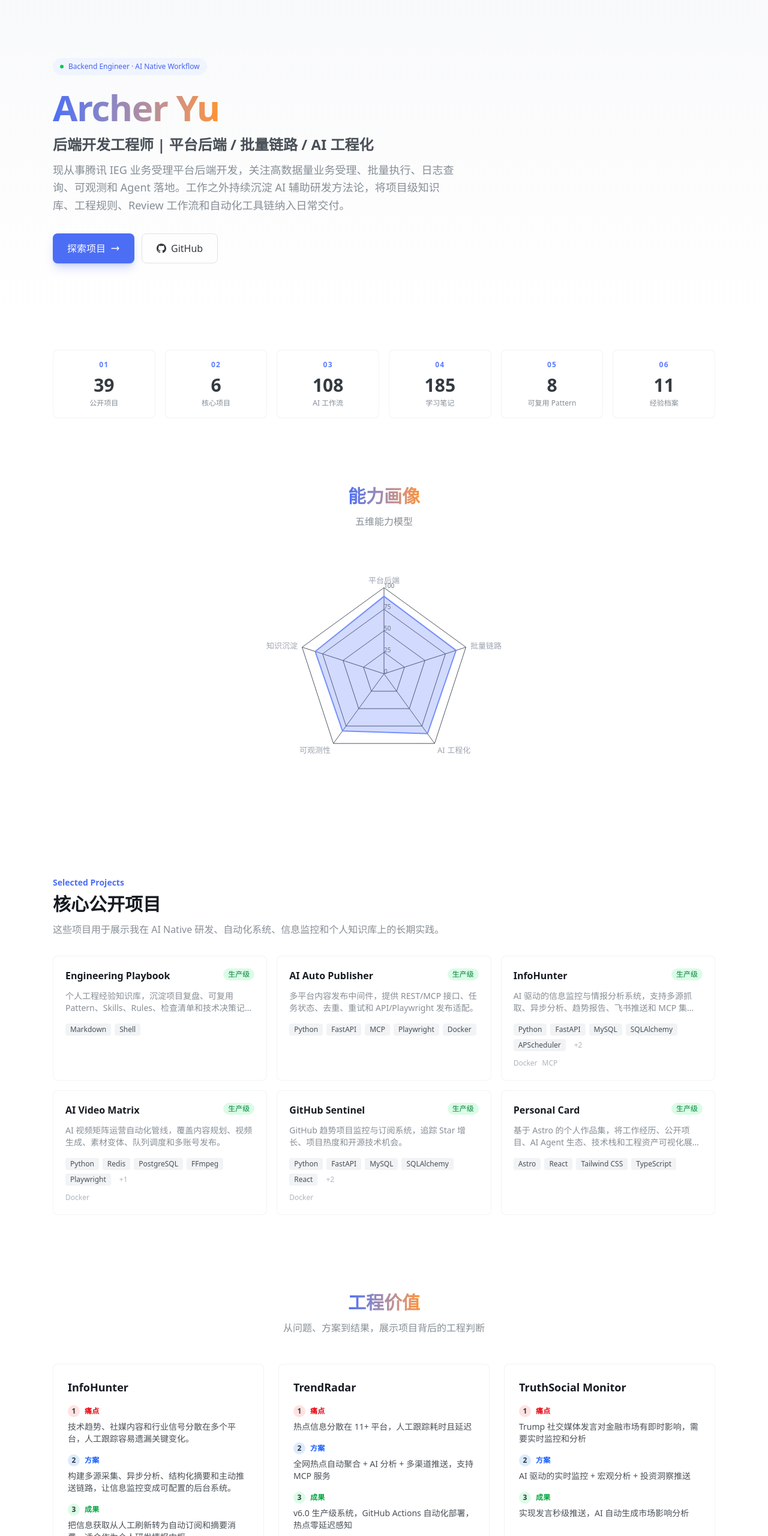
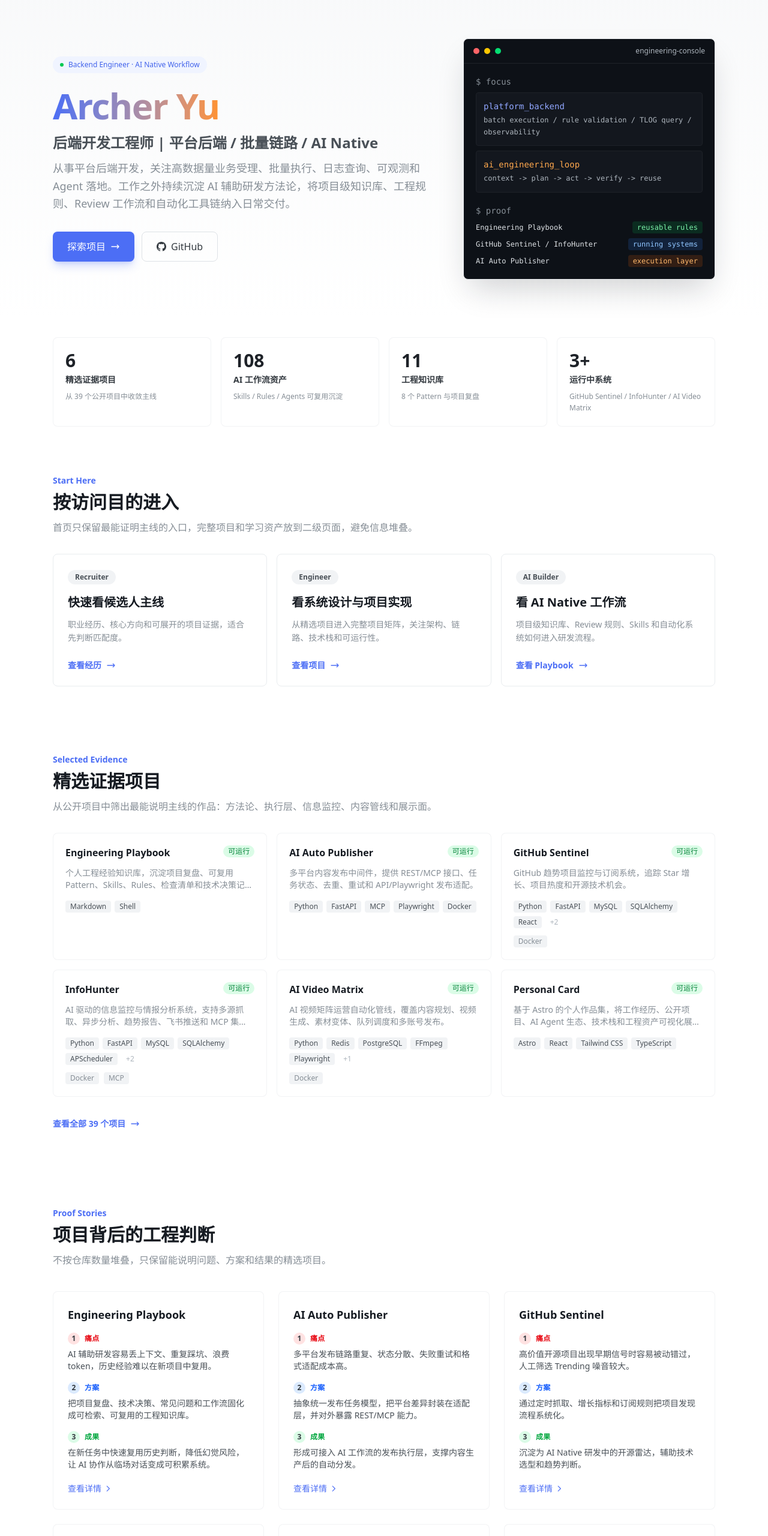
Before and after one commit to yupeng0512/personal-card, an Astro site: page / in a window 1280 px wide. Shown: the part 80-2640 px from the top of the page at 60% size. Built offline with nearby package versions, Linux system fonts and the light colour scheme; Astro itself is replaced by a stand-in of ours.

Commit message:
Refine portfolio evidence path

```diff
--- a/src/components/AgentEcosystem.astro
+++ b/src/components/AgentEcosystem.astro
@@ -27,7 +27,7 @@ const sortedTypes = Object.entries(agentsByType).sort((a, b) => b[1].length - a[
       <span class="gradient-text">AI Agent 生态</span>
     </h2>
     <p class="text-surface-500 dark:text-surface-400 max-w-lg mx-auto">
-      用 AI 构建 AI 工具链 — {workspaceData.agents.length} 个专用 Agent 覆盖开发全流程
+      把高频研发任务沉淀为可复用 Agent 工作流，覆盖代码理解、Review、分析和效率工具。
     </p>
   </div>
 
--- a/src/components/Hero.astro
+++ b/src/components/Hero.astro
@@ -7,8 +7,9 @@ const { profile } = overrides;
 <section class="relative overflow-hidden">
   <div class="absolute inset-0 -z-10 bg-[linear-gradient(180deg,rgba(248,249,250,0.96),rgba(255,255,255,1))] dark:bg-[linear-gradient(180deg,rgba(13,17,23,1),rgba(22,27,34,0.96))]"></div>
 
-  <div class="max-w-6xl mx-auto px-4 sm:px-6 pt-20 pb-16 sm:pt-28 sm:pb-24">
-    <div class="max-w-3xl">
+  <div class="max-w-6xl mx-auto px-4 sm:px-6 pt-14 pb-12 sm:pt-20 sm:pb-16">
+    <div class="grid gap-10 lg:grid-cols-[minmax(0,1fr)_420px] lg:items-center">
+      <div>
         <div class="inline-flex items-center gap-2 px-3 py-1.5 rounded-full bg-primary-50 dark:bg-primary-900/30 text-primary-700 dark:text-primary-300 text-xs font-medium mb-6">
           <span class="w-1.5 h-1.5 rounded-full bg-green-500"></span>
           Backend Engineer · AI Native Workflow
@@ -49,5 +50,50 @@ const { profile } = overrides;
           </a>
         </div>
       </div>
+
+      <div class="rounded-lg border border-surface-200 bg-surface-950 text-surface-100 shadow-2xl shadow-surface-900/20 dark:border-surface-700">
+        <div class="flex items-center justify-between border-b border-surface-800 px-4 py-3">
+          <div class="flex items-center gap-2">
+            <span class="h-2.5 w-2.5 rounded-full bg-red-400"></span>
+            <span class="h-2.5 w-2.5 rounded-full bg-yellow-400"></span>
+            <span class="h-2.5 w-2.5 rounded-full bg-green-400"></span>
+          </div>
+          <span class="text-xs text-surface-400">engineering-console</span>
+        </div>
+        <div class="space-y-5 p-5 font-mono text-sm">
+          <div>
+            <div class="mb-2 text-surface-500">$ focus</div>
+            <div class="grid gap-2">
+              <div class="rounded border border-surface-800 bg-surface-900/70 p-3">
+                <div class="text-primary-300">platform_backend</div>
+                <div class="mt-1 text-xs leading-relaxed text-surface-400">batch execution / rule validation / TLOG query / observability</div>
+              </div>
+              <div class="rounded border border-surface-800 bg-surface-900/70 p-3">
+                <div class="text-accent-400">ai_engineering_loop</div>
+                <div class="mt-1 text-xs leading-relaxed text-surface-400">context -> plan -> act -> verify -> reuse</div>
+              </div>
+            </div>
+          </div>
+
+          <div>
+            <div class="mb-2 text-surface-500">$ proof</div>
+            <div class="space-y-2 text-xs text-surface-300">
+              <div class="flex items-center justify-between gap-3">
+                <span>Engineering Playbook</span>
+                <span class="rounded bg-green-500/15 px-2 py-0.5 text-green-300">reusable rules</span>
+              </div>
+              <div class="flex items-center justify-between gap-3">
+                <span>GitHub Sentinel / InfoHunter</span>
+                <span class="rounded bg-blue-500/15 px-2 py-0.5 text-blue-300">running systems</span>
+              </div>
+              <div class="flex items-center justify-between gap-3">
+                <span>AI Auto Publisher</span>
+                <span class="rounded bg-orange-500/15 px-2 py-0.5 text-orange-300">execution layer</span>
+              </div>
+            </div>
+          </div>
+        </div>
+      </div>
+    </div>
   </div>
 </section>
--- a/src/components/ProjectCard.astro
+++ b/src/components/ProjectCard.astro
@@ -20,10 +20,10 @@ const statusColors: Record<string, string> = {
 };
 
 const statusLabels: Record<string, string> = {
-  production: '生产级',
-  learning: '学习中',
+  production: '可运行',
+  learning: '实验',
   tool: '工具',
-  docs: '文档',
+  docs: '知识库',
 };
 ---
 
@@ -56,10 +56,10 @@ const statusLabels: Record<string, string> = {
 
   <div class="flex items-center gap-2 mt-3">
     {hasDocker && (
-      <span class="text-xs text-surface-400" title="Docker 部署">Docker</span>
+      <span class="rounded bg-surface-100 px-2 py-0.5 text-xs text-surface-500 dark:bg-surface-800 dark:text-surface-400" title="Docker 部署">Docker</span>
     )}
     {hasMCP && (
-      <span class="text-xs text-surface-400" title="MCP 服务">MCP</span>
+      <span class="rounded bg-surface-100 px-2 py-0.5 text-xs text-surface-500 dark:bg-surface-800 dark:text-surface-400" title="MCP 服务">MCP</span>
     )}
   </div>
 </a>
--- /dev/null
+++ b/src/components/StartHere.astro
@@ -0,0 +1,63 @@
+---
+const routes = [
+  {
+    label: 'Recruiter',
+    title: '快速看候选人主线',
+    description: '职业经历、核心方向和可展开的项目证据，适合先判断匹配度。',
+    href: '/about',
+    action: '查看经历',
+  },
+  {
+    label: 'Engineer',
+    title: '看系统设计与项目实现',
+    description: '从精选项目进入完整项目矩阵，关注架构、链路、技术栈和可运行性。',
+    href: '/projects',
+    action: '查看项目',
+  },
+  {
+    label: 'AI Builder',
+    title: '看 AI Native 工作流',
+    description: '项目级知识库、Review 规则、Skills 和自动化系统如何进入研发流程。',
+    href: 'https://github.com/yupeng0512/engineering-playbook',
+    action: '查看 Playbook',
+    external: true,
+  },
+];
+---
+
+<section class="max-w-6xl mx-auto px-4 sm:px-6 py-12">
+  <div class="mb-8">
+    <p class="mb-2 text-sm font-semibold text-primary-600 dark:text-primary-400">Start Here</p>
+    <h2 class="text-3xl font-bold text-surface-900 dark:text-white">按访问目的进入</h2>
+    <p class="mt-3 max-w-2xl text-surface-500 dark:text-surface-400">
+      首页只保留最能证明主线的入口，完整项目和学习资产放到二级页面，避免信息堆叠。
+    </p>
+  </div>
+
+  <div class="grid gap-4 md:grid-cols-3">
+    {routes.map(route => (
+      <a
+        href={route.href}
+        target={route.external ? '_blank' : undefined}
+        rel={route.external ? 'noopener noreferrer' : undefined}
+        class="group flex min-h-48 flex-col justify-between rounded-lg border border-surface-200 bg-white p-6 transition-all duration-300 hover:-translate-y-1 hover:border-primary-300 hover:shadow-lg dark:border-surface-700 dark:bg-surface-900"
+      >
+        <div>
+          <div class="mb-4 inline-flex rounded-full bg-surface-100 px-3 py-1 text-xs font-semibold text-surface-600 dark:bg-surface-800 dark:text-surface-300">
+            {route.label}
+          </div>
+          <h3 class="text-xl font-bold text-surface-900 transition-colors group-hover:text-primary-600 dark:text-white dark:group-hover:text-primary-400">
+            {route.title}
+          </h3>
+          <p class="mt-3 text-sm leading-relaxed text-surface-500 dark:text-surface-400">{route.description}</p>
+        </div>
+        <div class="mt-6 inline-flex items-center gap-2 text-sm font-semibold text-primary-600 dark:text-primary-400">
+          {route.action}
+          <svg class="h-4 w-4 transition-transform group-hover:translate-x-1" fill="none" viewBox="0 0 24 24" stroke="currentColor">
+            <path stroke-linecap="round" stroke-linejoin="round" stroke-width="2" d="M17 8l4 4m0 0l-4 4m4-4H3" />
+          </svg>
+        </div>
+      </a>
+    ))}
+  </div>
+</section>
--- a/src/components/StatsPanel.astro
+++ b/src/components/StatsPanel.astro
@@ -8,24 +8,38 @@ const featuredProjects = getFeaturedProjects().length;
 const aiWorkflows = stats.totalAgents + stats.totalSkills;
 
 const statItems = [
-  { label: '公开项目', value: totalProjects, icon: '01' },
-  { label: '核心项目', value: featuredProjects, icon: '02' },
-  { label: 'AI 工作流', value: aiWorkflows, icon: '03' },
-  { label: '学习笔记', value: stats.totalNotes, icon: '04' },
-  { label: '可复用 Pattern', value: stats.totalPatterns, icon: '05' },
-  { label: '经验档案', value: stats.totalExperienceArchives, icon: '06' },
+  {
+    label: '精选证据项目',
+    value: featuredProjects,
+    detail: `从 ${totalProjects} 个公开项目中收敛主线`,
+  },
+  {
+    label: 'AI 工作流资产',
+    value: aiWorkflows,
+    detail: 'Skills / Rules / Agents 可复用沉淀',
+  },
+  {
+    label: '工程知识库',
+    value: stats.totalExperienceArchives,
+    detail: `${stats.totalPatterns} 个 Pattern 与项目复盘`,
+  },
+  {
+    label: '运行中系统',
+    value: '3+',
+    detail: 'GitHub Sentinel / InfoHunter / AI Video Matrix',
+  },
 ];
 ---
 
-<section class="max-w-6xl mx-auto px-4 sm:px-6 py-12">
-  <div class="grid grid-cols-2 sm:grid-cols-3 lg:grid-cols-6 gap-4">
+<section class="max-w-6xl mx-auto px-4 sm:px-6 py-8">
+  <div class="grid gap-4 sm:grid-cols-2 lg:grid-cols-4">
     {statItems.map(item => (
-      <div class="glass rounded-lg p-4 text-center card-hover">
-        <div class="text-xs font-semibold tracking-widest text-primary-500 dark:text-primary-400 mb-2">{item.icon}</div>
-        <div class="text-2xl sm:text-3xl font-bold text-surface-700 dark:text-white">
+      <div class="glass rounded-lg p-5 card-hover">
+        <div class="text-2xl sm:text-3xl font-bold text-surface-800 dark:text-white">
           {item.value}
         </div>
-        <div class="text-xs text-surface-500 dark:text-surface-400 mt-1">{item.label}</div>
+        <div class="mt-1 text-sm font-semibold text-surface-700 dark:text-surface-200">{item.label}</div>
+        <div class="mt-2 text-xs leading-relaxed text-surface-500 dark:text-surface-400">{item.detail}</div>
       </div>
     ))}
   </div>
--- a/src/components/ValueStory.astro
+++ b/src/components/ValueStory.astro
@@ -1,16 +1,17 @@
 ---
 import overrides from '../data/overrides.json';
 
-const valueProjects = overrides.projects.filter((p: any) => p.valueStory);
+const valueProjects = overrides.projects
+  .filter((p: any) => p.valueStory && p.featured)
+  .sort((a: any, b: any) => (a.featuredOrder || 999) - (b.featuredOrder || 999));
 ---
 
 <section class="max-w-6xl mx-auto px-4 sm:px-6 py-16">
-  <div class="text-center mb-12">
-    <h2 class="text-3xl font-bold mb-3">
-      <span class="gradient-text">工程价值</span>
-    </h2>
-    <p class="text-surface-500 dark:text-surface-400 max-w-lg mx-auto">
-      从问题、方案到结果，展示项目背后的工程判断
+  <div class="mb-10">
+    <p class="mb-2 text-sm font-semibold text-primary-600 dark:text-primary-400">Proof Stories</p>
+    <h2 class="text-3xl font-bold text-surface-900 dark:text-white">项目背后的工程判断</h2>
+    <p class="mt-3 max-w-2xl text-surface-500 dark:text-surface-400">
+      不按仓库数量堆叠，只保留能说明问题、方案和结果的精选项目。
     </p>
   </div>
 
--- a/src/data/overrides.json
+++ b/src/data/overrides.json
@@ -1,9 +1,9 @@
 {
   "profile": {
     "name": "Archer Yu",
-    "title": "后端开发工程师 | 平台后端 / 批量链路 / AI 工程化",
+    "title": "后端开发工程师 | 平台后端 / 批量链路 / AI Native",
     "tagline": "平台后端 · 高数据量批量链路 · AI Native 研发工作流",
-    "bio": "现从事腾讯 IEG 业务受理平台后端开发，关注高数据量业务受理、批量执行、日志查询、可观测和 Agent 落地。工作之外持续沉淀 AI 辅助研发方法论，将项目级知识库、工程规则、Review 工作流和自动化工具链纳入日常交付。",
+    "bio": "从事平台后端开发，关注高数据量业务受理、批量执行、日志查询、可观测和 Agent 落地。工作之外持续沉淀 AI 辅助研发方法论，将项目级知识库、工程规则、Review 工作流和自动化工具链纳入日常交付。",
     "contact": {
       "github": "https://github.com/yupeng0512",
       "email": "yp13775738821@gmail.com"
@@ -17,7 +17,7 @@
       "category": "info-monitoring",
       "status": "production",
       "featured": true,
-      "featuredOrder": 3,
+      "featuredOrder": 4,
       "techStack": ["Python", "FastAPI", "MySQL", "SQLAlchemy", "APScheduler", "httpx", "Docker"],
       "highlights": ["抓取、存储、AI 分析、摘要推送分层解耦", "支持多内容源订阅与趋势报告生成", "集成 Feishu、MCP 和 Web Dashboard"],
       "valueStory": {
@@ -46,7 +46,7 @@
       "valueStory": {
         "problem": "热点信息分散在 11+ 平台，人工跟踪耗时且延迟",
         "solution": "全网热点自动聚合 + AI 分析 + 多渠道推送，支持 MCP 服务",
-        "result": "v6.0 生产级系统，GitHub Actions 自动化部署，热点零延迟感知"
+        "result": "沉淀为自动化监控与摘要链路，通过 GitHub Actions 维护定时运行。"
       }
     },
     {
@@ -60,7 +60,7 @@
       "valueStory": {
         "problem": "Trump 社交媒体发言对金融市场有即时影响，需要实时监控和分析",
         "solution": "AI 驱动的实时监控 + 宏观分析 + 投资洞察推送",
-        "result": "实现发言秒级推送，AI 自动生成市场影响分析"
+        "result": "实现自动抓取与推送，AI 生成市场影响摘要。"
       }
     },
     {
@@ -70,7 +70,7 @@
       "category": "info-monitoring",
       "status": "production",
       "featured": true,
-      "featuredOrder": 5,
+      "featuredOrder": 3,
       "techStack": ["Python", "FastAPI", "MySQL", "SQLAlchemy", "React", "Tailwind CSS", "Docker"],
       "highlights": ["按时间窗口追踪开源项目增长趋势", "FastAPI 后端 + React Dashboard", "支持调度任务、订阅配置和 MCP 集成"],
       "valueStory": {
@@ -257,7 +257,7 @@
       "category": "tooling",
       "status": "production",
       "featured": true,
-      "featuredOrder": 4,
+      "featuredOrder": 5,
       "techStack": ["Python", "Redis", "PostgreSQL", "FFmpeg", "Playwright", "Docker"],
       "highlights": ["n8n 编排到发布 Worker 的异步管线", "FFmpeg 素材变体与多账号任务路由", "Redis Queue + 状态库管理发布任务"],
       "valueStory": {
@@ -269,7 +269,7 @@
     {
       "slug": "voice-agui-client",
       "name": "Voice-AGUI",
-      "description": "全球首个多 Agent 语音协作会议室系统，通过语音播报和实时通信让多个 AI Agent 像人类团队一样开会协作。",
+      "description": "多 Agent 语音协作会议室原型，通过语音播报和实时通信探索多个 AI Agent 的协作方式。",
       "category": "ai-agent",
       "status": "production",
       "techStack": ["React", "TypeScript", "Node.js", "Socket.io", "Azure TTS", "Webpack"],
@@ -277,7 +277,7 @@
       "valueStory": {
         "problem": "AI Agent 多数是单轮对话，缺乏多 Agent 实时协作场景",
         "solution": "构建会议室概念，多 Agent 语音协作 + 实时通信 + AGUI 协议",
-        "result": "实现软件开发、内容创作、咨询服务等多场景 Agent 团队协作"
+        "result": "验证软件开发、内容创作、咨询服务等多场景 Agent 协作体验。"
       }
     },
     {
@@ -307,13 +307,13 @@
     {
       "slug": "openclaw-playbook",
       "name": "OpenClaw Playbook",
-      "description": "OpenClaw AI Agent 框架高价值使用场景与商业化落地方案手册，基于 Discord 922 位开发者实战数据 + ClawHub 5705 个技能生态调研，覆盖 12 大场景分类与优先级矩阵。",
+      "description": "OpenClaw AI Agent 框架高价值使用场景与商业化落地方案手册，基于社区讨论和 Skill 生态调研，覆盖 12 大场景分类与优先级矩阵。",
       "category": "ai-agent",
       "status": "production",
       "techStack": ["Markdown"],
-      "highlights": ["12 大落地场景分类 + 优先级矩阵", "5705 个 Skill 生态安全审计（48.2% 过滤率）", "P0-P3 四级优先级落地指南"],
+      "highlights": ["12 大落地场景分类 + 优先级矩阵", "Skill 生态安全审计与场景筛选", "P0-P3 四级优先级落地指南"],
       "valueStory": {
-        "problem": "OpenClaw 234k+ Stars 但缺少系统化的商业落地方案参考",
+        "problem": "热门 Agent 框架生态增长较快，但缺少系统化的商业落地方案参考",
         "solution": "基于 Discord 社区 + ClawHub 技能市场 + 技术博客等多源数据，输出标准化调研报告",
         "result": "12 大场景分类，覆盖个人助理、开发者工作流、企业自动化等核心赛道"
       }
@@ -343,7 +343,7 @@
       "valueStory": {
         "problem": "多个 Docker 项目的告警分散，需要逐个检查容器日志才能发现问题",
         "solution": "统一告警面板 + SDK 主动上报 + 定时健康探测，收敛所有告警至单一界面",
-        "result": "一目了然掌握所有项目运行状态，critical 事件秒级推送"
+        "result": "统一掌握多个项目运行状态，critical 事件集中推送。"
       }
     },
     {
--- a/src/pages/about.astro
+++ b/src/pages/about.astro
@@ -28,7 +28,7 @@ const { stats } = workspaceData;
         <p>
           工作中，我参与 IEG 业务受理平台后端建设，覆盖批量执行、安全校验、TLOG 查询、可观测和 Agent 落地探索等方向。
           工作之余，我构建了 {stats.totalProjects} 个个人项目，覆盖 AI Agent、信息监控、自动化工具和知识管理等方向，
-          其中 {stats.productionProjects} 个具备生产化运行能力。
+          其中 {stats.productionProjects} 个具备可运行或可部署形态。
         </p>
         <p>
           驱动我的不是技术标签本身，而是一个更具体的问题：<em class="text-surface-800 dark:text-surface-200">如何让 AI 能力进入真实研发和业务链路，
--- a/src/pages/index.astro
+++ b/src/pages/index.astro
@@ -2,25 +2,15 @@
 import BaseLayout from '../layouts/BaseLayout.astro';
 import Hero from '../components/Hero.astro';
 import StatsPanel from '../components/StatsPanel.astro';
+import StartHere from '../components/StartHere.astro';
 import ValueStory from '../components/ValueStory.astro';
 import AgentEcosystem from '../components/AgentEcosystem.astro';
 import TechStackCloud from '../components/TechStackCloud.astro';
 import ProjectCard from '../components/ProjectCard.astro';
-import SkillRadar from '../islands/SkillRadar.tsx';
-import overrides from '../data/overrides.json';
-import workspaceData from '../data/workspace-data.json';
-import { getAllProjects, getFeaturedProjects, getProjectsByCategory } from '../lib/projects';
+import { getAllProjects, getFeaturedProjects } from '../lib/projects';
 
-const categories = overrides.categories as Record<string, { label: string }>;
-const allProjects = getAllProjects();
 const featuredProjects = getFeaturedProjects();
-const projectsByCategory = getProjectsByCategory(allProjects.filter(project => !project.featured));
-
-const sortedCategories = Object.entries(projectsByCategory)
-  .filter(([cat]) => cat !== 'uncategorized')
-  .sort((a, b) => b[1].length - a[1].length);
-
-const uncategorized = projectsByCategory['uncategorized'] || [];
+const totalProjects = getAllProjects().length;
 ---
 
 <BaseLayout
@@ -29,24 +19,14 @@ const uncategorized = projectsByCategory['uncategorized'] || [];
 >
   <Hero />
   <StatsPanel />
-
-  <!-- 技能雷达图 -->
-  <section class="max-w-6xl mx-auto px-4 sm:px-6 py-16">
-    <div class="text-center mb-8">
-      <h2 class="text-3xl font-bold mb-3">
-        <span class="gradient-text">能力画像</span>
-      </h2>
-      <p class="text-surface-500 dark:text-surface-400">五维能力模型</p>
-    </div>
-    <SkillRadar data={overrides.skillRadar} client:load />
-  </section>
+  <StartHere />
 
   <section class="max-w-6xl mx-auto px-4 sm:px-6 py-16">
     <div class="mb-8">
-      <p class="text-sm font-semibold text-primary-600 dark:text-primary-400 mb-2">Selected Projects</p>
-      <h2 class="text-3xl font-bold text-surface-900 dark:text-white mb-3">核心公开项目</h2>
+      <p class="text-sm font-semibold text-primary-600 dark:text-primary-400 mb-2">Selected Evidence</p>
+      <h2 class="text-3xl font-bold text-surface-900 dark:text-white mb-3">精选证据项目</h2>
       <p class="text-surface-500 dark:text-surface-400 max-w-2xl">
-        这些项目用于展示我在 AI Native 研发、自动化系统、信息监控和个人知识库上的长期实践。
+        从公开项目中筛出最能说明主线的作品：方法论、执行层、信息监控、内容管线和展示面。
       </p>
     </div>
     <div class="grid gap-4 sm:grid-cols-2 lg:grid-cols-3">
@@ -54,53 +34,17 @@ const uncategorized = projectsByCategory['uncategorized'] || [];
         <ProjectCard {...project} />
       ))}
     </div>
+    <div class="mt-8">
+      <a href="/projects" class="inline-flex items-center gap-2 text-sm font-semibold text-primary-600 hover:text-primary-700 dark:text-primary-400">
+        查看全部 {totalProjects} 个项目
+        <svg class="h-4 w-4" fill="none" viewBox="0 0 24 24" stroke="currentColor">
+          <path stroke-linecap="round" stroke-linejoin="round" stroke-width="2" d="M17 8l4 4m0 0l-4 4m4-4H3" />
+        </svg>
+      </a>
+    </div>
   </section>
 
   <ValueStory />
   <AgentEcosystem />
-
-  <!-- 项目矩阵 -->
-  <section class="max-w-6xl mx-auto px-4 sm:px-6 py-16">
-    <div class="text-center mb-12">
-      <h2 class="text-3xl font-bold mb-3">
-        <span class="gradient-text">项目矩阵</span>
-      </h2>
-      <p class="text-surface-500 dark:text-surface-400 max-w-lg mx-auto">
-        {allProjects.length} 个项目，覆盖 AI 工程化、信息监控、自动化工具和知识管理等方向
-      </p>
-    </div>
-
-    {sortedCategories.map(([cat, projects]) => {
-      const catMeta = categories[cat];
-      return (
-        <div class="mb-10">
-          <h3 class="text-lg font-bold text-surface-800 dark:text-surface-200 mb-4">
-            {catMeta?.label || cat}
-            <span class="text-sm font-normal text-surface-400 ml-2">({projects.length})</span>
-          </h3>
-          <div class="grid gap-4 sm:grid-cols-2 lg:grid-cols-3">
-            {projects.map(project => (
-              <ProjectCard {...project} />
-            ))}
-          </div>
-        </div>
-      );
-    })}
-
-    {uncategorized.length > 0 && (
-      <div class="mb-10">
-        <h3 class="text-lg font-bold text-surface-800 dark:text-surface-200 mb-4">
-          其他
-          <span class="text-sm font-normal text-surface-400 ml-2">({uncategorized.length})</span>
-        </h3>
-        <div class="grid gap-4 sm:grid-cols-2 lg:grid-cols-3">
-          {uncategorized.map(project => (
-            <ProjectCard {...project} />
-          ))}
-        </div>
-      </div>
-    )}
-  </section>
-
   <TechStackCloud />
 </BaseLayout>
--- a/src/pages/projects/[slug].astro
+++ b/src/pages/projects/[slug].astro
@@ -26,10 +26,10 @@ const relatedProjects = getAllProjects()
   .slice(0, 3);
 
 const statusLabels: Record<string, string> = {
-  production: '生产级',
-  learning: '学习中',
+  production: '可运行',
+  learning: '实验',
   tool: '工具',
-  docs: '文档',
+  docs: '知识库',
 };
 
 const statusColors: Record<string, string> = {
--- a/src/pages/projects/index.astro
+++ b/src/pages/projects/index.astro
@@ -21,7 +21,7 @@ const uncategorized = projectsByCategory['uncategorized'] || [];
       <span class="gradient-text">全部项目</span>
     </h1>
     <p class="text-surface-500 dark:text-surface-400 mb-10">
-      共 {projects.length} 个项目，{projects.filter(p => p.status === 'production').length} 个生产级系统。核心项目已优先排序，便于快速了解主线能力。
+      共 {projects.length} 个项目，{projects.filter(p => p.status === 'production').length} 个可运行项目。核心项目已优先排序，便于快速了解主线能力。
     </p>
 
     {sortedCategories.map(([cat, catProjects]) => {
```
Also changed, not shown: src/data/workspace-data.json. Lines whose indentation alone changed are shown as unchanged.
